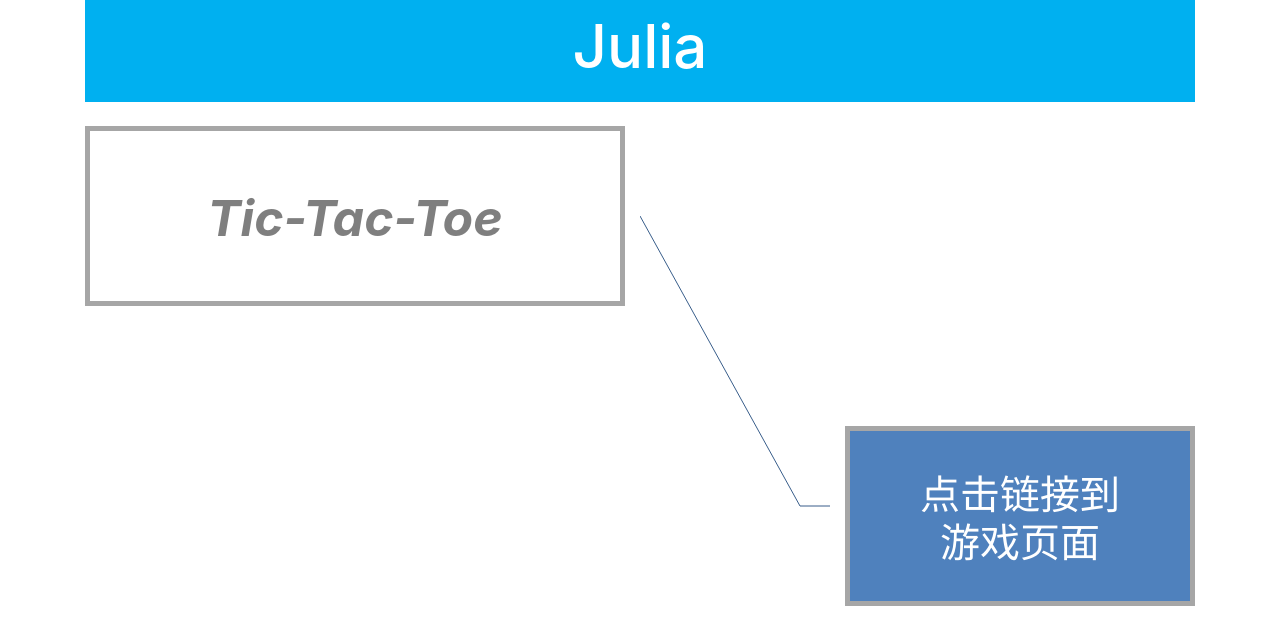
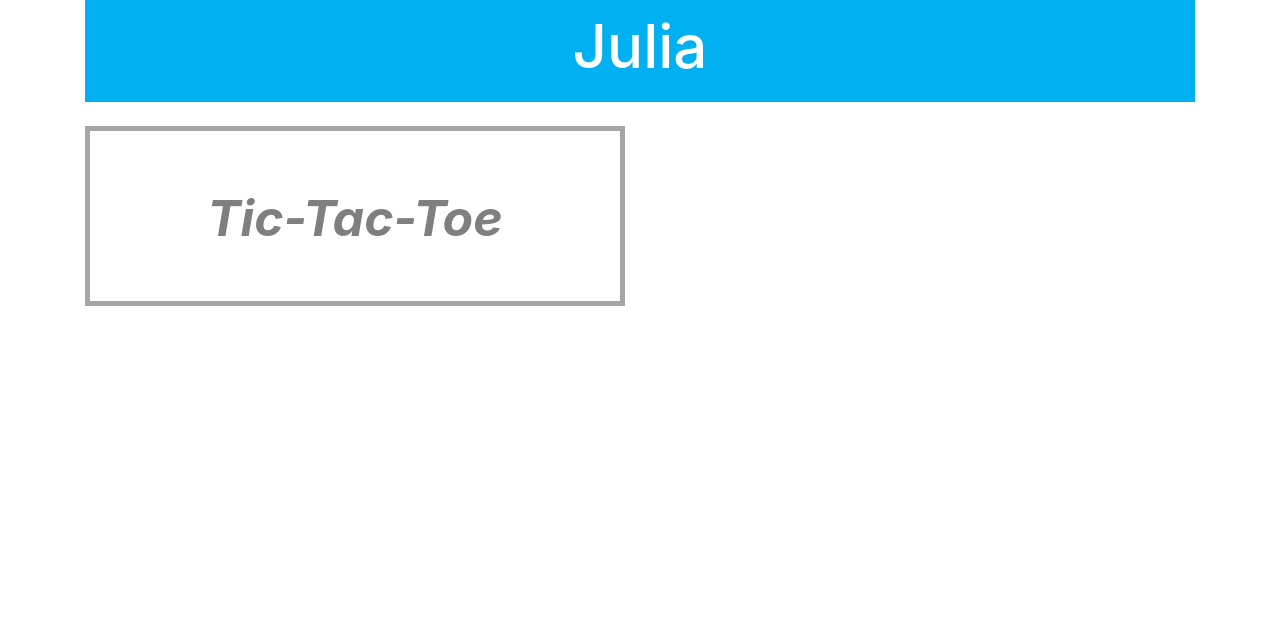
Before and after one commit to WeStarEducation/WeStarEducation.github.io, a plain HTML site: page Julia.html in a window 1280 px wide. Drawn offline with Linux system fonts and the light colour scheme.

Commit message:
student work pages update

```diff
--- a/Julia.html
+++ b/Julia.html
@@ -19,17 +19,10 @@
             <div class="row text-center">
                 <div class="col-md-6 mt-4">
                     <div class="name-block">
-						<span class="grey-deep"><b><i>Tic-Tac-Toe</i></b></span>
+						<a href="Tic-Tac-Toe.html"><span class="grey-deep"><b><i>Tic-Tac-Toe</i></b></span></a>
 					</div>
                 </div>
-                <div class="col-md-2 mt-4" id="div-canvas">
-                    <canvas id="line-canvas"></canvas>
-                </div>
-                <div class="col-md-4 margin-top-324">
-                    <div class="work-block">
-						<a href="Tic-Tac-Toe.html"><span class="white-color"><p>点击链接到</p><p>游戏页面</p></span></a>
-					</div>
-                </div>
+
         </div>
     </body>
 </html>
```
Also changed, not shown: Robert.html (+2 -9 lines).
